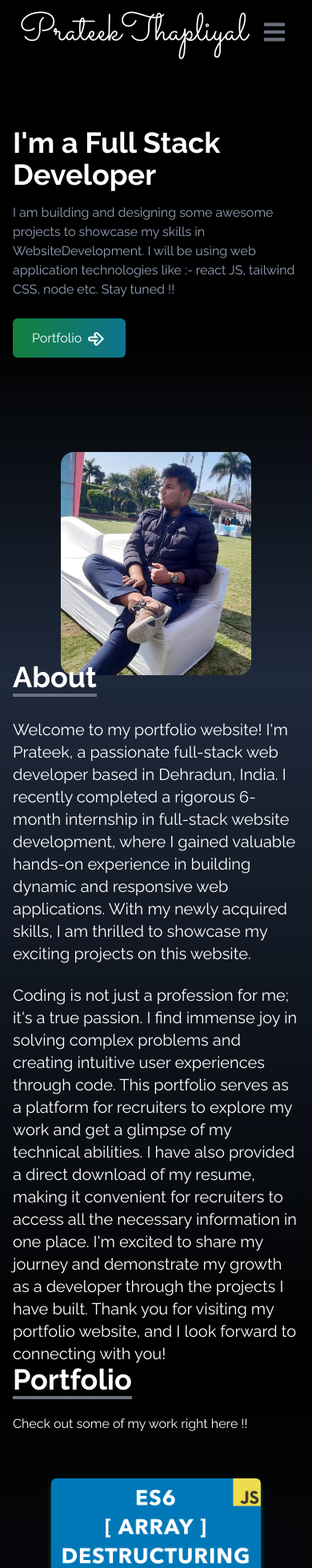
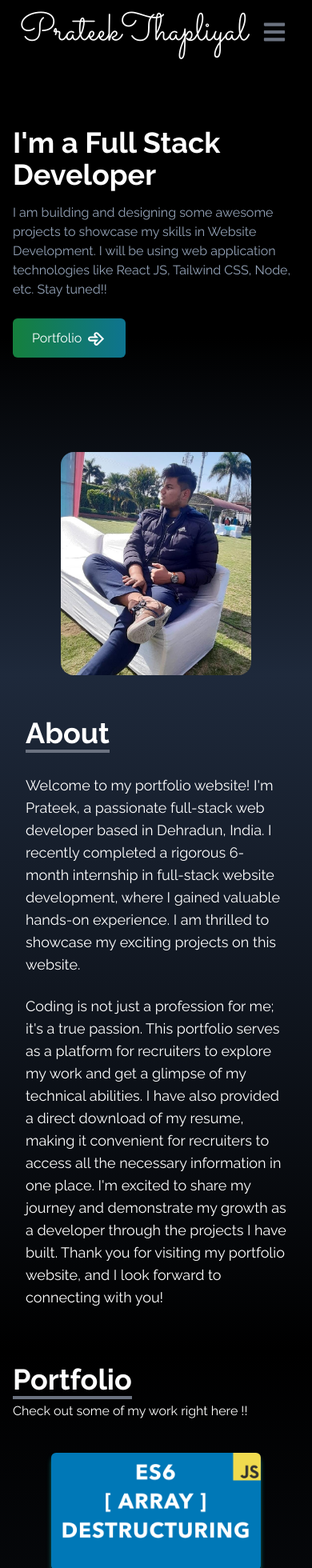
Before and after one commit to Prat05devs/react-one-portfolio, a React (Create React App) app: page / in a window 390 px wide. Shown: the top 1960 px of the page at 80% size. Built offline with nearby package versions, Linux system fonts and the light colour scheme; the HTML template or start-up script is replaced by a standard one.

Commit message:
responsive try

```diff
--- a/src/components/About.jsx
+++ b/src/components/About.jsx
@@ -2,7 +2,7 @@ import React from 'react'
 
 const About = () => {
   return (
-    <div name="about" className='w-full h-screen p-0 bg-gradient-to-b from-slate-800 to-black text-white'>
+    <div name="about" className='w-full h-screen p-4 sm:my-8 bg-gradient-to-b from-slate-800 to-black text-white'>
 
       <div className='max-w-screen-lg p-4 mx-auto flex flex-col justify-center w-full h-full'>
 
@@ -10,14 +10,11 @@ const About = () => {
             <p className='text-4xl font-bold inline border-b-4 border-gray-500'>About</p>
         </div>
 
-        <p className='text-xl mt-15'>
-        Welcome to my portfolio website! I'm Prateek, a passionate full-stack web developer based in Dehradun, India. I recently completed a rigorous 6-month internship in full-stack website development, where I gained valuable hands-on experience in building dynamic and responsive web applications. With my newly acquired skills, I am thrilled to showcase my exciting projects on this website.
-        </p>
-
-        <br />
-
-        <p className='text-xl'>
-        Coding is not just a profession for me; it's a true passion. I find immense joy in solving complex problems and creating intuitive user experiences through code. This portfolio serves as a platform for recruiters to explore my work and get a glimpse of my technical abilities. I have also provided a direct download of my resume, making it convenient for recruiters to access all the necessary information in one place. I'm excited to share my journey and demonstrate my growth as a developer through the projects I have built. Thank you for visiting my portfolio website, and I look forward to connecting with you!
+        <p className='text-lg mt-15'>
+        Welcome to my portfolio website! I'm Prateek, a passionate full-stack web developer based in Dehradun, India. I recently completed a rigorous 6-month internship in full-stack website development, where I gained valuable hands-on experience. I am thrilled to showcase my exciting projects on this website.
+        </p><br />
+        <p className='text-lg '>
+        Coding is not just a profession for me; it's a true passion. This portfolio serves as a platform for recruiters to explore my work and get a glimpse of my technical abilities. I have also provided a direct download of my resume, making it convenient for recruiters to access all the necessary information in one place. I'm excited to share my journey and demonstrate my growth as a developer through the projects I have built. Thank you for visiting my portfolio website, and I look forward to connecting with you!
         </p>
       </div>
 
--- a/src/components/Contact.jsx
+++ b/src/components/Contact.jsx
@@ -3,7 +3,7 @@ import React from 'react'
 const Contact = () => {
   return (
     <div name="contact" className='w-full h-screen bg-gradient-to-b from-black to-slate-800 p-4 mb-0 text-white'>
-       <div className='flex flex-col p-4 justify-center max-w-screen-lg mx-auto h-full'>
+       <div className='flex flex-col pt-28 pb-4 px-4 justify-center max-w-screen-lg mx-auto h-full'>
         <div className='pb-8'>
             <p className='text-4xl font-bold inline border-b-4 border-gray-500'>Contact</p>
             <p className='py-6'>Submit this form below to get in touch with me <br />
--- a/src/components/Experience.jsx
+++ b/src/components/Experience.jsx
@@ -65,7 +65,7 @@ const Experience = () => {
     <div name="experience"
         className='bg-gradient-to-b from-slate-800 to-black w-full h-screen '>
 
-        <div className='max-w-screen-lg mx-auto p-4 flex flex-col justify-center w-full h-full text-white '>
+        <div className='max-w-screen-lg mx-auto pt-28 pb-4 px-4 flex flex-col justify-center w-full h-full text-white '>
             <div>
                 <p className='text-4xl font-bold border-b-4 border-gray-500 p-2 inline'>Experience</p>
 
--- a/src/components/Home.jsx
+++ b/src/components/Home.jsx
@@ -1,43 +1,41 @@
-import React from 'react'
-import HeroImage from '../assets/heroImage.jpeg'
-import {TiArrowRightOutline} from 'react-icons/ti'
-import {Link} from 'react-scroll'
+import React from 'react';
+import HeroImage from '../assets/heroImage.jpeg';
+import { TiArrowRightOutline } from 'react-icons/ti';
+import { Link } from 'react-scroll';
 
 const Home = () => {
   return (
-    <div name="home" className='h-screen w-full bg-gradient-to-b
-             from-black via-black to-slate-800 '>
-
-      <div className='max-w-screen-lg mx-auto flex flex-col
-             items-center justify-center h-full px-4 md:flex-row'>
-
-        <div className='flex flex-col justify-center h-full '>
-
+    <div name="home" className='h-screen w-full bg-gradient-to-b from-black via-black to-slate-800'>
+      <div className='max-w-screen-lg mx-auto flex flex-col items-center justify-center h-full px-4 md:flex-row'>
+        <div className='flex flex-col justify-center py-3 h-full md:w-1/2'>
           <h2 className='text-4xl sm:text-7xl mt-12 sm:mt-0 font-bold text-white'>
-                I'm a Full Stack Developer</h2>
+            I'm a Full Stack Developer
+          </h2>
           <p className='text-slate-400 py-4 max-w-md'>
-                    I am building and designing some awesome projects to
-                    showcase my skills in WebsiteDevelopment.
-                    I will be using web application technologies like :-
-                    react JS, tailwind CSS, node etc.
-                    Stay tuned !!
+            I am building and designing some awesome projects to showcase my skills in Website Development.
+            I will be using web application technologies like React JS, Tailwind CSS, Node, etc.
+            Stay tuned!!
           </p>
           <div>
-                    <Link to="portfolio" smooth duration={500} className='group text-white w-fit px-6 py-3 my-2 flex items-center
-                     rounded-md bg-gradient-to-r from-green-700 to-cyan-700 cursor-pointer'>
+            <Link
+              to="portfolio"
+              smooth
+              duration={500}
+              className='group text-white w-fit px-6 py-3 my-2 flex items-center rounded-md bg-gradient-to-r from-green-700 to-cyan-700 cursor-pointer'
+            >
               Portfolio
               <span className='group-hover:rotate-90 duration-300'>
-                            <TiArrowRightOutline size={25} className='ml-1.5'/>
+                <TiArrowRightOutline size={25} className='ml-1.5' />
               </span>
             </Link>
           </div>
         </div>
-        <div>
-            <img src={HeroImage} alt="my profile" className='rounded-2xl mx-auto w-2/3 md:w-full' />
+        <div className='md:w-1/2'>
+          <img src={HeroImage} alt="my profile" className='rounded-2xl mx-auto w-2/3 md:w-full ' />
         </div>
       </div>
     </div>
-  )
-}
+  );
+};
 
-export default Home
+export default Home;
--- a/src/components/Portfolio.jsx
+++ b/src/components/Portfolio.jsx
@@ -39,11 +39,11 @@ const Portfolio = () => {
     <div name="portfolio"
         className='bg-gradient-to-b from-black to-slate-800 w-full text-white md:h-screen'>
 
-        <div className='max-w-screen-lg p-4 mx-auto flex flex-col justify-center w-full h-full'>
+        <div className='max-w-screen-lg p-4 mx-auto flex flex-col justify-center w-full h-full sm:w-auto sm:h-auto'>
             <div className='pb-8'>
                 <p className='text-4xl font-bold border-b-4 inline border-gray-500'>Portfolio</p>
 
-                <p className='py-6'>Check out some of my work right here !!</p>
+                <p className='py-2'>Check out some of my work right here !!</p>
             </div>
 
 
--- a/src/index.css
+++ b/src/index.css
@@ -1,21 +1,23 @@
 @import url('https://fonts.googleapis.com/css2?family=Raleway:ital,wght@0,100;0,200;0,300;0,400;0,500;0,600;0,700;0,800;0,900;1,100;1,200;1,300;1,400;1,500;1,600;1,700;1,800;1,900&display=swap');
+@import url('https://fonts.googleapis.com/css2?family=Pacifico&family=Raleway:ital,wght@0,100;0,200;0,300;0,400;0,500;0,600;0,700;0,800;0,900;1,100;1,200;1,300;1,400;1,500;1,600;1,700;1,800;1,900&family=Sacramento&display=swap');
 
-@import url('https://fonts.googleapis.com/css2?family=Pacifico&family=Raleway:ital,wght@0,100;0,200;0,300;0,400;0,500;0,600;0,700;0,800;0,900;1,100;1,200;1,300;1,400;1,500;1,600;1,700;1,800;1,900&family=Sacramento&display=swap');
 @tailwind base;
 @tailwind components;
 @tailwind utilities;
 
-@layer base{
+@layer base {
   html {
     font-family: 'Raleway', sans-serif;
   }
+}
 
-  @media screen and (max-width: 480px) {
-    .experience{
-        transform: scale(0.7);
-    }}
-  @media screen and (max-width: 480px) {
+@media screen and (max-width: 767px) {
+  /* Styles for small screens */
+  .experience {
+    transform: scale(0.7);
+  }
+
   .n-list {
     display: none;
-  } }
+  }
 }
```
Lines whose indentation alone changed are shown as unchanged.
